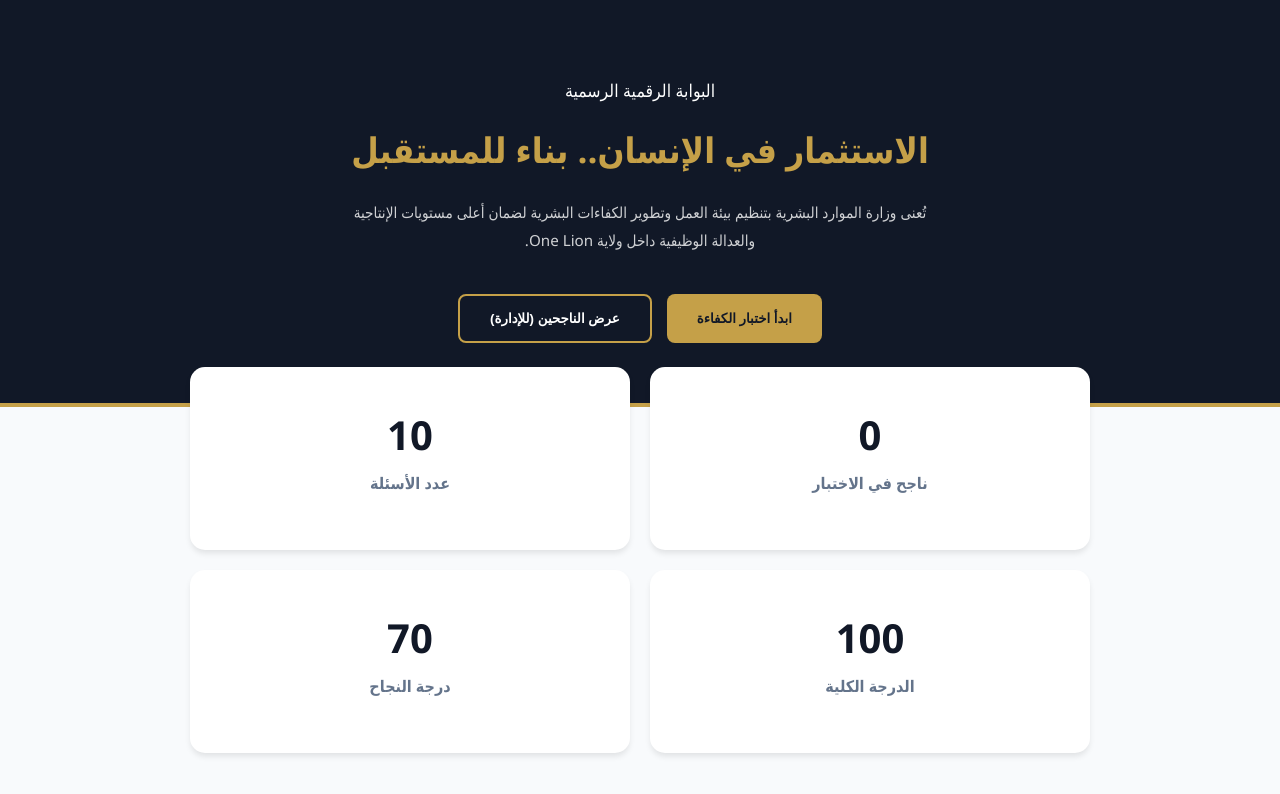
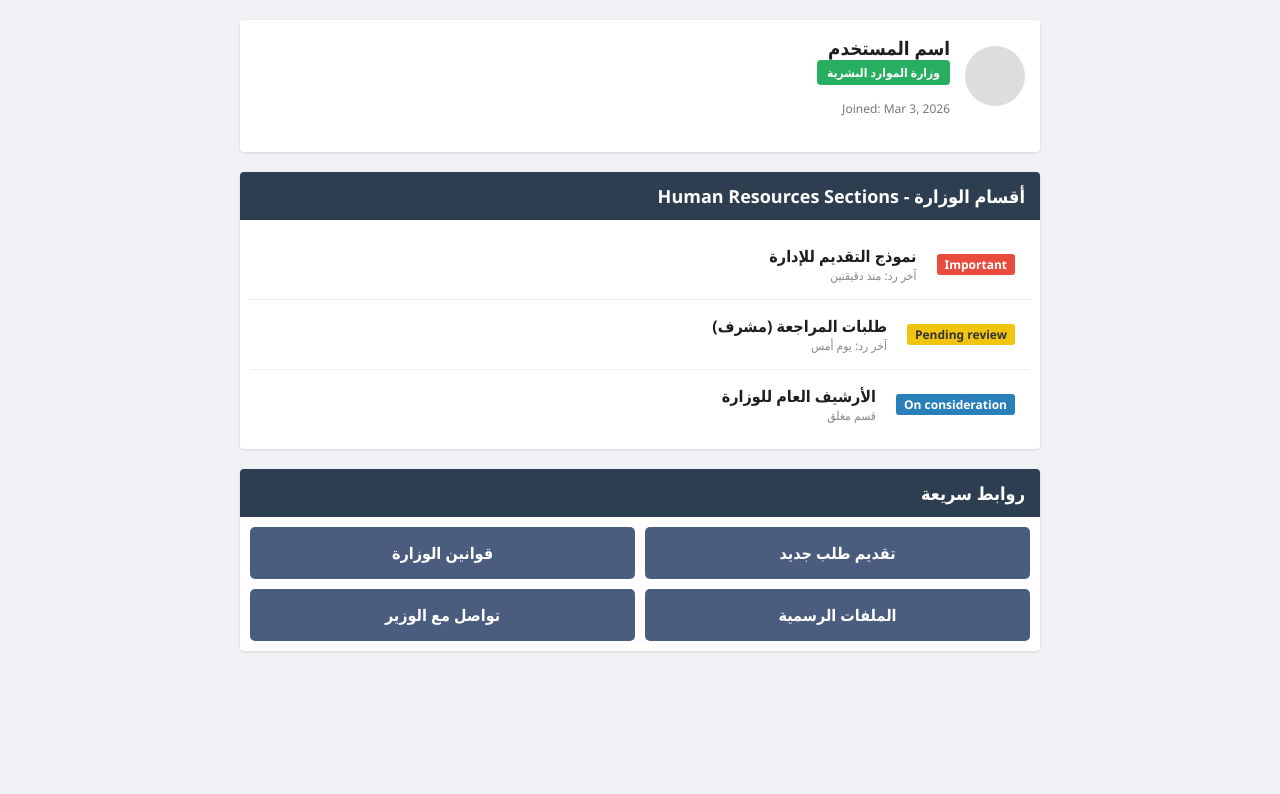
Before and after one commit to ragnr448-droid/-One-Lion, a plain HTML site: page index.html in a window 1280 px wide. Drawn offline with Linux system fonts and the light colour scheme.

Commit message:
Update index.html

```diff
--- a/index.html
+++ b/index.html
@@ -3,238 +3,169 @@
 <head>
     <meta charset="UTF-8">
     <meta name="viewport" content="width=device-width, initial-scale=1.0">
-    <title>وزارة الموارد البشرية | حكومة One Lion</title>
+    <title>وزارة الموارد البشرية - Human Resources</title>
     <style>
-        :root {
-            --bg-dark: #111827;
-            --card-navy: #1e293b;
-            --gold: #c5a048;
-            --gold-hover: #e2b659;
-            --white: #ffffff;
-            --text-gray: #64748b;
+        /* التنسيق العام المستوحى من ستايل المنتدى */
+        body {
+            font-family: 'Segoe UI', Tahoma, Geneva, Verdana, sans-serif;
+            background-color: #f0f2f5;
+            margin: 0;
+            padding: 20px;
+            color: #1c1e21;
         }
 
-        body {
-            font-family: 'Segoe UI', Tahoma, Geneva, Verdana, sans-serif;
-            background-color: #f8fafc;
-            margin: 0;
-            padding-bottom: 50px;
-            color: #1e293b;
+        .container {
+            max-width: 800px;
+            margin: 0 auto;
         }
 
-        /* الجزء العلوي (مطابق للصورة تماماً) */
-        .hero-section {
-            background-color: var(--bg-dark);
-            color: var(--white);
-            padding: 60px 20px;
-            text-align: center;
-            border-bottom: 4px solid var(--gold);
+        /* تنسيق الأقسام (Blocks) */
+        .block {
+            background: #fff;
+            border-radius: 4px;
+            box-shadow: 0 1px 3px rgba(0,0,0,0.12);
+            margin-bottom: 20px;
+            overflow: hidden;
         }
 
-        .hero-section h3 { font-size: 1.1rem; font-weight: normal; margin-bottom: 15px; }
-        .hero-section h1 { color: var(--gold); font-size: 2.2rem; margin-bottom: 25px; line-height: 1.4; }
-        .hero-section p { font-size: 0.95rem; opacity: 0.8; max-width: 600px; margin: 0 auto 40px; line-height: 1.8; }
-
-        .hero-btns { display: flex; justify-content: center; gap: 15px; }
-        .btn-gold { background: var(--gold); color: var(--bg-dark); border: none; padding: 15px 30px; border-radius: 8px; font-weight: bold; cursor: pointer; transition: 0.3s; }
-        .btn-outline { background: transparent; border: 2px solid var(--gold); color: var(--white); padding: 15px 30px; border-radius: 8px; font-weight: bold; cursor: pointer; }
-
-        /* شبكة الإحصائيات (البطاقات البيضاء) */
-        .container { max-width: 900px; margin: -40px auto 20px; padding: 0 15px; }
-        .stats-grid {
-            display: grid;
-            grid-template-columns: repeat(2, 1fr);
-            gap: 20px;
-            margin-bottom: 30px;
+        .block-header {
+            background: #2c3e50;
+            color: #ffffff;
+            padding: 12px 15px;
+            margin: 0;
+            font-size: 18px;
         }
 
-        .stat-card {
-            background: var(--white);
-            padding: 40px 20px;
-            border-radius: 15px;
-            text-align: center;
-            box-shadow: 0 4px 6px -1px rgba(0,0,0,0.1);
+        .block-body {
+            padding: 10px;
         }
 
-        .stat-card h2 { font-size: 2.5rem; margin: 0; color: var(--bg-dark); }
-        .stat-card p { color: var(--text-gray); font-weight: bold; margin-top: 10px; }
+        /* تنسيق الرتبة (User Banner) */
+        .rank-hr {
+            display: inline-block;
+            padding: 4px 10px;
+            border-radius: 4px;
+            font-size: 12px;
+            font-weight: bold;
+            background: #27ae60;
+            color: #ffffff;
+            margin-bottom: 15px;
+        }
 
-        /* نظام التبويبات والدواوين */
-        .tab-section { background: white; padding: 20px; border-radius: 15px; margin-top: 20px; border-right: 6px solid var(--gold); }
-        .tabs { display: grid; grid-template-columns: repeat(4, 1fr); gap: 10px; margin-bottom: 20px; }
-        .tab-btn { background: #e2e8f0; border: none; padding: 12px; border-radius: 8px; cursor: pointer; font-weight: bold; font-size: 0.8rem; }
-        .tab-btn.active { background: var(--gold); color: black; }
+        /* تنسيق الأوسمة (Prefixes) */
+        .label {
+            padding: 2px 8px;
+            border-radius: 3px;
+            font-size: 12px;
+            font-weight: bold;
+            margin-left: 10px;
+        }
+        .label-red { background: #e74c3c; color: #fff; }
+        .label-yellow { background: #f1c40f; color: #333; }
+        .label-blue { background: #2980b9; color: #fff; }
 
-        .hidden { display: none; }
-        input, textarea, select { width: 100%; padding: 12px; margin: 10px 0; border: 1px solid #ddd; border-radius: 8px; box-sizing: border-box; }
+        /* تنسيق الصفوف داخل القسم */
+        .node-row {
+            display: flex;
+            align-items: center;
+            padding: 15px;
+            border-bottom: 1px solid #eee;
+            text-decoration: none;
+            color: inherit;
+            transition: background 0.2s;
+        }
+        .node-row:last-child { border-bottom: none; }
+        .node-row:hover { background: #f9f9f9; }
 
-        /* البلاك ليست */
-        .bl-alert { background: #fee2e2; color: #991b1b; padding: 15px; border-radius: 10px; border: 1px solid #f87171; margin-bottom: 15px; font-weight: bold; }
+        /* تنسيق شبكة الأزرار */
+        .grid-container {
+            display: grid;
+            grid-template-columns: 1fr 1fr;
+            gap: 10px;
+            padding: 10px;
+        }
 
-        table { width: 100%; border-collapse: collapse; margin-top: 15px; }
-        th, td { padding: 12px; text-align: center; border-bottom: 1px solid #edf2f7; font-size: 0.9rem; }
+        .hr-btn {
+            background-color: #4a5d7e;
+            color: #ffffff;
+            padding: 15px;
+            border-radius: 5px;
+            text-align: center;
+            text-decoration: none;
+            font-weight: bold;
+            transition: 0.3s;
+        }
+        .hr-btn:hover { background-color: #34495e; }
+
+        .profile-card {
+            display: flex;
+            align-items: center;
+            padding: 15px;
+            background: #fff;
+            border-radius: 4px;
+            margin-bottom: 20px;
+        }
+        .avatar {
+            width: 60px;
+            height: 60px;
+            border-radius: 50%;
+            background: #ddd;
+            margin-left: 15px;
+        }
     </style>
 </head>
 <body>
 
-<div class="hero-section">
-    <h3>البوابة الرقمية الرسمية</h3>
-    <h1>الاستثمار في الإنسان.. بناء للمستقبل</h1>
-    <p>تُعنى وزارة الموارد البشرية بتنظيم بيئة العمل وتطوير الكفاءات البشرية لضمان أعلى مستويات الإنتاجية والعدالة الوظيفية داخل ولاية One Lion.</p>
+<div class="container">
 
-    <div class="hero-btns">
-        <button class="btn-gold" onclick="startQuiz()">ابدأ اختبار الكفاءة</button>
-        <button class="btn-outline" onclick="adminAccess()">عرض الناجحين (للإدارة)</button>
+    <div class="block">
+        <div class="profile-card">
+            <div class="avatar"></div> <div>
+                <h3 style="margin:0">اسم المستخدم</h3>
+                <span class="rank-hr">وزارة الموارد البشرية</span>
+                <div style="font-size:12px; color: #777;">Joined: Mar 3, 2026</div>
+            </div>
+        </div>
     </div>
+
+    <div class="block">
+        <h2 class="block-header">أقسام الوزارة - Human Resources Sections</h2>
+        <div class="block-body">
+            <div class="node-row">
+                <span class="label label-red">Important</span>
+                <div style="margin-right: 10px;">
+                    <strong>نموذج التقديم للإدارة</strong>
+                    <div style="font-size:12px; color:#888;">آخر رد: منذ دقيقتين</div>
+                </div>
+            </div>
+            <div class="node-row">
+                <span class="label label-yellow">Pending review</span>
+                <div style="margin-right: 10px;">
+                    <strong>طلبات المراجعة (مشرف)</strong>
+                    <div style="font-size:12px; color:#888;">آخر رد: يوم أمس</div>
+                </div>
+            </div>
+            <div class="node-row">
+                <span class="label label-blue">On consideration</span>
+                <div style="margin-right: 10px;">
+                    <strong>الأرشيف العام للوزارة</strong>
+                    <div style="font-size:12px; color:#888;">قسم مغلق</div>
+                </div>
+            </div>
+        </div>
+    </div>
+
+    <div class="block">
+        <h2 class="block-header">روابط سريعة</h2>
+        <div class="grid-container">
+            <a href="#" class="hr-btn">تقديم طلب جديد</a>
+            <a href="#" class="hr-btn">قوانين الوزارة</a>
+            <a href="#" class="hr-btn">الملفات الرسمية</a>
+            <a href="#" class="hr-btn">تواصل مع الوزير</a>
+        </div>
+    </div>
+
 </div>
 
-<div class="container">
-    <div id="home-stats" class="stats-grid">
-        <div class="stat-card"><h2 id="pass-count">0</h2><p>ناجح في الاختبار</p></div>
-        <div class="stat-card"><h2>10</h2><p>عدد الأسئلة</p></div>
-        <div class="stat-card"><h2>100</h2><p>الدرجة الكلية</p></div>
-        <div class="stat-card"><h2>70</h2><p>درجة النجاح</p></div>
-    </div>
-
-    <div id="quiz-box" class="tab-section hidden">
-        <h3 id="q-title" style="color:var(--gold)">جاري التحميل...</h3>
-        <div id="q-body"></div>
-    </div>
-
-    <div id="admin-box" class="hidden">
-        <div class="tabs">
-            <button class="tab-btn active" onclick="setFac('شرطة', this)">ديوان الشرطة</button>
-            <button class="tab-btn" onclick="setFac('جيش', this)">ديوان الجيش</button>
-            <button class="tab-btn" onclick="setFac('طبي', this)">التحالف الطبي</button>
-            <button class="tab-btn" onclick="setFac('حكومة', this)">ديوان الحكومة</button>
-        </div>
-
-        <div class="tab-section">
-            <h4>➕ تعيين جديد (<span id="cur-fac">الشرطة</span>)</h4>
-            <div id="bl-warning" class="bl-alert hidden">⚠️ هذا الاسم محظور حالياً!</div>
-            <input type="text" id="new-name" placeholder="اسم الموظف" oninput="checkBL(this.value)">
-            <input type="text" id="new-rank" placeholder="الرتبة">
-            <button class="btn-gold" style="width:100%" onclick="hire()">تثبيت الموظف</button>
-        </div>
-
-        <div class="tab-section">
-            <h4>📝 طلبات قيد التصحيح</h4>
-            <div id="exams-to-grade"></div>
-        </div>
-
-        <div class="tab-section">
-            <h4>👥 الكادر الحالي</h4>
-            <div id="staff-table"></div>
-        </div>
-    </div>
-</div>
-
-<script>
-    let role = 'guest';
-    let currentFac = 'شرطة';
-    let db = JSON.parse(localStorage.getItem('hr_v6')) || { staff: [], exams: [], bl: [] };
-
-    // أسئلة القوانين المقبوسة من صورك
-    const questions = [
-        { q: "ما هي عقوبة مخالفة السلوك المهني (GOV-A1)؟", a: ["تنبيه شفهي -> إنذار", "فصل فوري", "توبيخ"], c: 0 },
-        { q: "هل يحظر منح امتيازات خاصة دون سبب RP واضح (GOV-A7)؟", a: ["صح", "خطأ"], c: 0 },
-        { q: "ما هو دور المحاور في تطوير القسم؟ (سؤال مقالي)", type: 'text' },
-        { q: "كيف تتعامل مع استخدام السلطة لأغراض غير رسمية (GOV-A8)؟", a: ["إنذار -> توبيخ", "فصل فوراً", "تجاهل"], c: 0 }
-    ];
-
-    function startQuiz() {
-        let name = prompt("الاسم الرباعي:");
-        if(!name) return;
-        sessionStorage.setItem('applicant', name);
-        document.getElementById('home-stats').classList.add('hidden');
-        document.getElementById('quiz-box').classList.remove('hidden');
-        renderQuiz();
-    }
-
-    function renderQuiz() {
-        let html = "";
-        questions.forEach((q, i) => {
-            html += `<p><b>${i+1}. ${q.q}</b></p>`;
-            if(q.type === 'text') html += `<textarea id="ans-${i}"></textarea>`;
-            else html += `<select id="ans-${i}">${q.a.map((opt, idx) => `<option value="${idx}">${opt}</option>`).join('')}</select>`;
-        });
-        html += `<button class="btn-gold" onclick="sendExam()">إرسال الطلب</button>`;
-        document.getElementById('q-body').innerHTML = html;
-        document.getElementById('q-title').innerText = "نموذج اختبار المحاورين";
-    }
-
-    function sendExam() {
-        let answers = questions.map((_, i) => document.getElementById(`ans-${i}`).value);
-        db.exams.push({ name: sessionStorage.getItem('applicant'), answers, status: 'pending' });
-        save();
-        alert("تم الإرسال للمشرف.");
-        location.reload();
-    }
-
-    function adminAccess() {
-        let p = prompt("الكود السري:");
-        if(p === 'asmar123' || p === 'HR12') {
-            role = (p === 'asmar123') ? 'admin' : 'hr';
-            document.getElementById('home-stats').classList.add('hidden');
-            document.getElementById('admin-box').classList.remove('hidden');
-            renderAdmin();
-        }
-    }
-
-    function renderAdmin() {
-        document.getElementById('cur-fac').innerText = currentFac;
-
-        // تصحيح
-        let exHtml = "";
-        db.exams.filter(e => e.status === 'pending').forEach((ex, idx) => {
-            exHtml += `<div style="border-bottom:1px solid #ddd; padding:10px;">
-                <b>المتقدم: ${ex.name}</b><br>
-                <button onclick="grade(${idx}, 'pass')">نجاح (تعميد)</button>
-                <button onclick="grade(${idx}, 'fail')" style="color:red">رسوب</button>
-            </div>`;
-        });
-        document.getElementById('exams-to-grade').innerHTML = exHtml || "لا يوجد طلبات.";
-
-        // موظفين
-        let sTable = "<table><tr><th>الاسم</th><th>الرتبة</th><th>تحكم</th></tr>";
-        db.staff.filter(s => s.fac === currentFac).forEach(s => {
-            sTable += `<tr><td>${s.name}</td><td>${s.rank}</td>
-            <td><button onclick="fire('${s.name}', 'استقالة')">استقالة</button>
-            <button onclick="fire('${s.name}', 'فصل')" style="background:black; color:white">فصل</button></td></tr>`;
-        });
-        document.getElementById('staff-list').innerHTML = sTable + "</table>";
-    }
-
-    function checkBL(n) {
-        let found = db.bl.find(b => b.name === n);
-        document.getElementById('bl-warning').classList.toggle('hidden', !found);
-    }
-
-    function hire() {
-        let n = document.getElementById('new-name').value;
-        let r = document.getElementById('new-rank').value;
-        if(db.bl.find(b => b.name === n)) return alert("الاسم في البلاك ليست!");
-        db.staff.push({ name: n, rank: r, fac: currentFac });
-        save(); renderAdmin();
-    }
-
-    function fire(name, type) {
-        if(role !== 'admin') return alert("للمدير فقط!");
-        let days = (type === 'استقالة') ? 3 : prompt("أيام التهدئة:", "5");
-        db.bl.push({ name, days });
-        db.staff = db.staff.filter(s => s.name !== name);
-        save(); renderAdmin();
-    }
-
-    function setFac(f, btn) {
-        currentFac = f;
-        document.querySelectorAll('.tab-btn').forEach(b => b.classList.remove('active'));
-        btn.classList.add('active');
-        renderAdmin();
-    }
-
-    function save() { localStorage.setItem('hr_v6', JSON.stringify(db)); }
-    window.onload = () => { document.getElementById('pass-count').innerText = db.exams.filter(e => e.status === 'pass').length; };
-</script>
 </body>
 </html>
```
